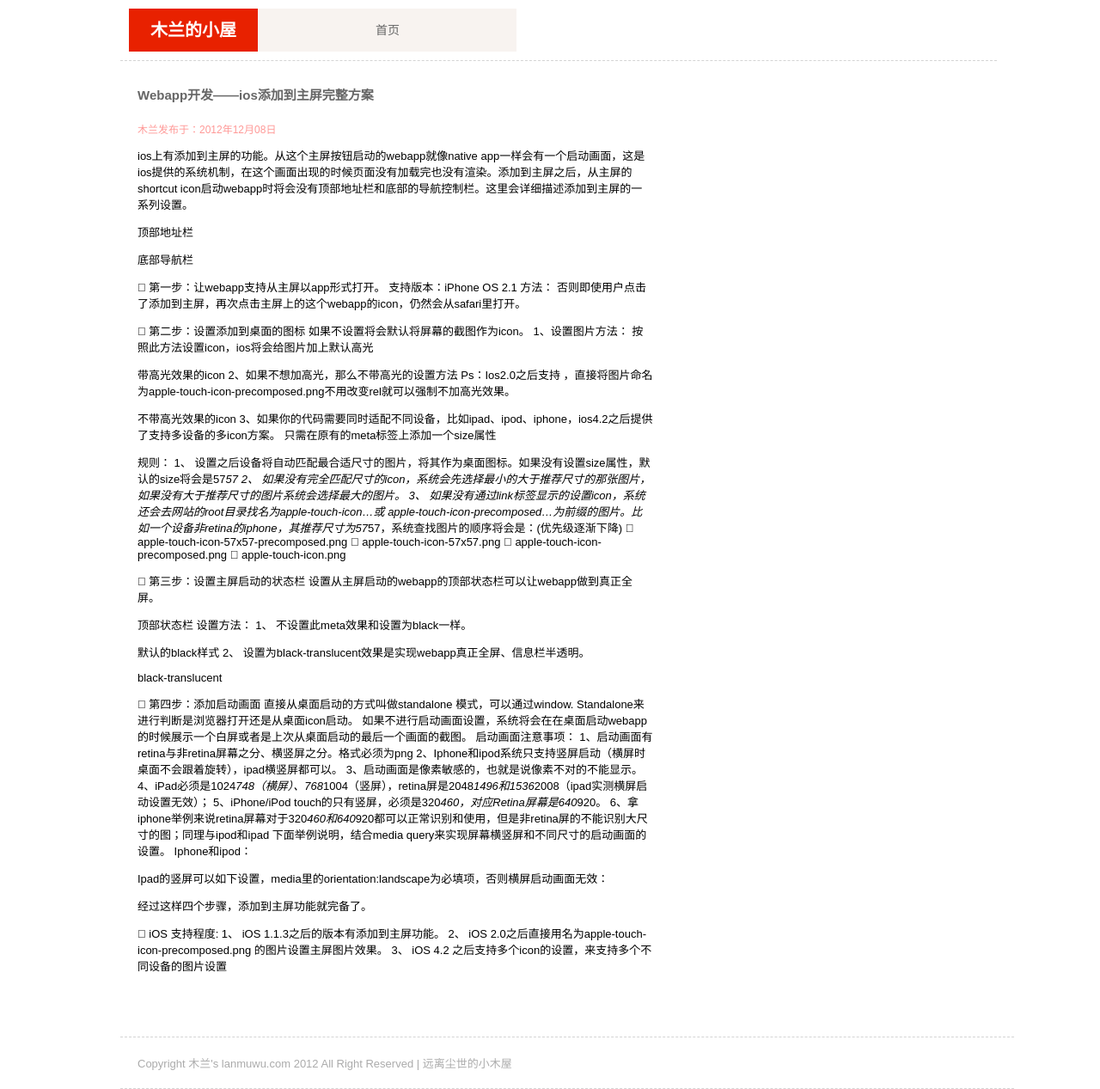
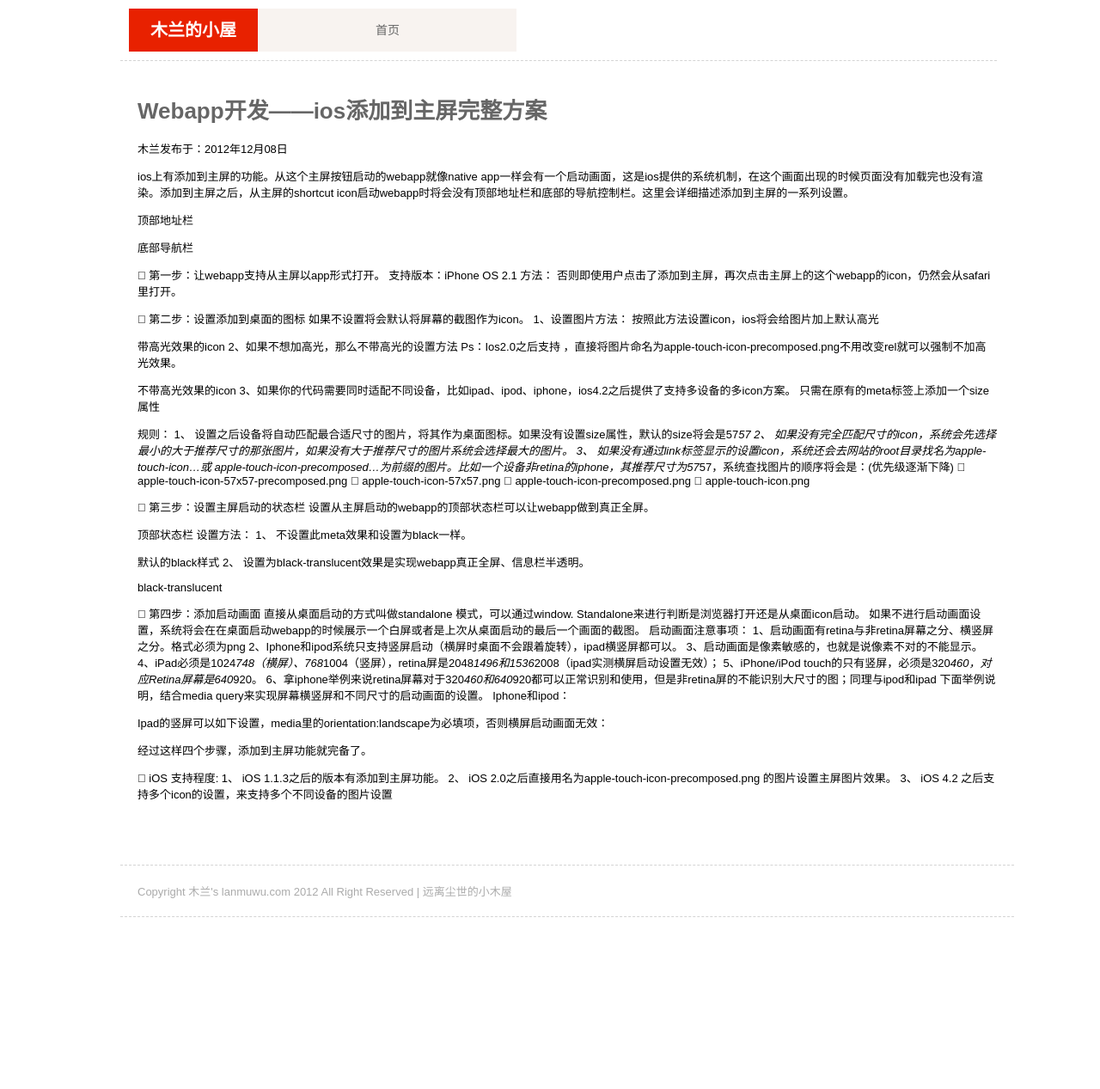
Before and after one commit to siriusdog/yigiyigi.github.com, a Jekyll site: the page built from _posts/2012-12-8-webapp开发——ios添加到主屏完整方案.md, in a window 1280 px wide. Shown: the whole page at 86% size. Built offline with Jekyll 4.4.1, drawn with Linux system fonts in a browser that asks for light colours; Markdown is read by kramdown in place of the engine named in the settings; after the commit the page ends 1067 px from its top, so only the background shows below that.

Commit message:
Signed-off-by: yigiyigi <yigiyigi@gmail.com>

```diff
--- a/_layouts/post.html
+++ b/_layouts/post.html
@@ -2,7 +2,7 @@
 layout: default
 ---
 
-<div class='content-list'>
+<div class='content-detail'>
 	<h1 class='title'><a href='{{page.url}}'>{{page.title}}</a></h1>
 	<div class='time'>木兰发布于：{{ page.date | date:"%Y年%m月%d日" }}</div>
 	<div class='content'>{{ content }}</div>
--- a/static/css/main.css
+++ b/static/css/main.css
@@ -120,6 +120,10 @@
 	font-size: 12px;
 }
 
+.main .content-detail {
+	width: 100%;
+}
+
 .main .sidebar {
 	width: 290px;
 	float: right;
```
